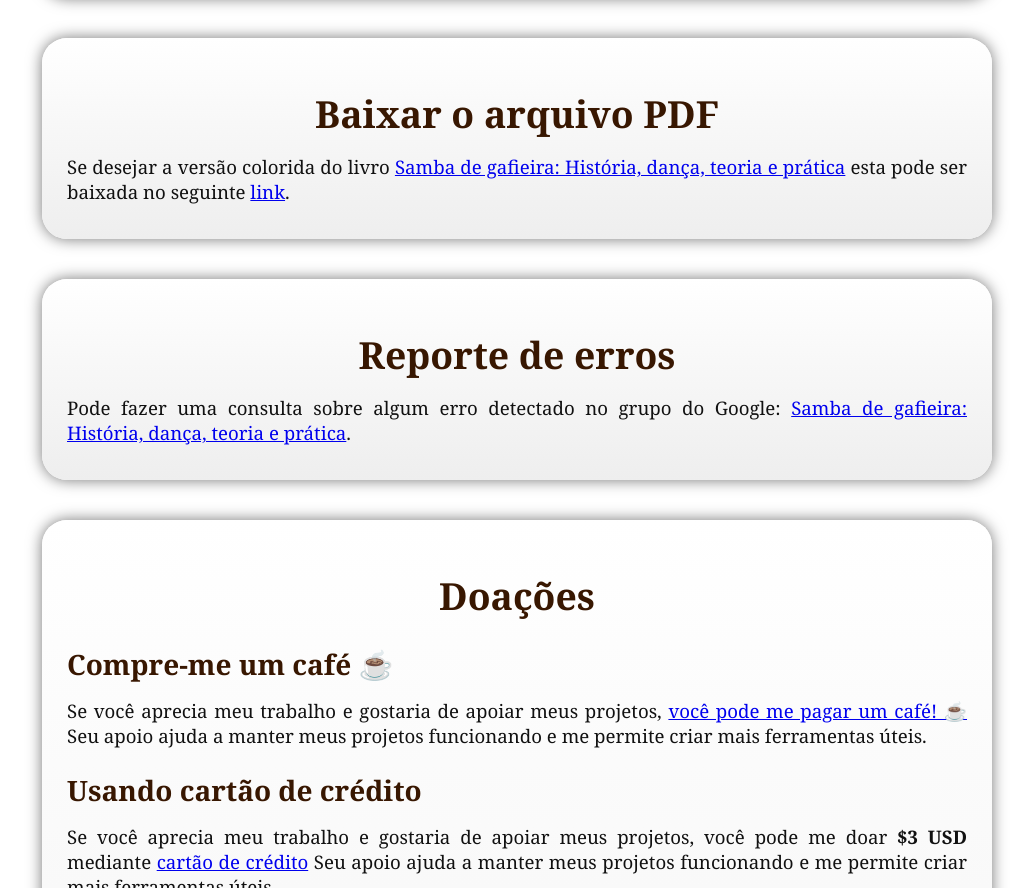
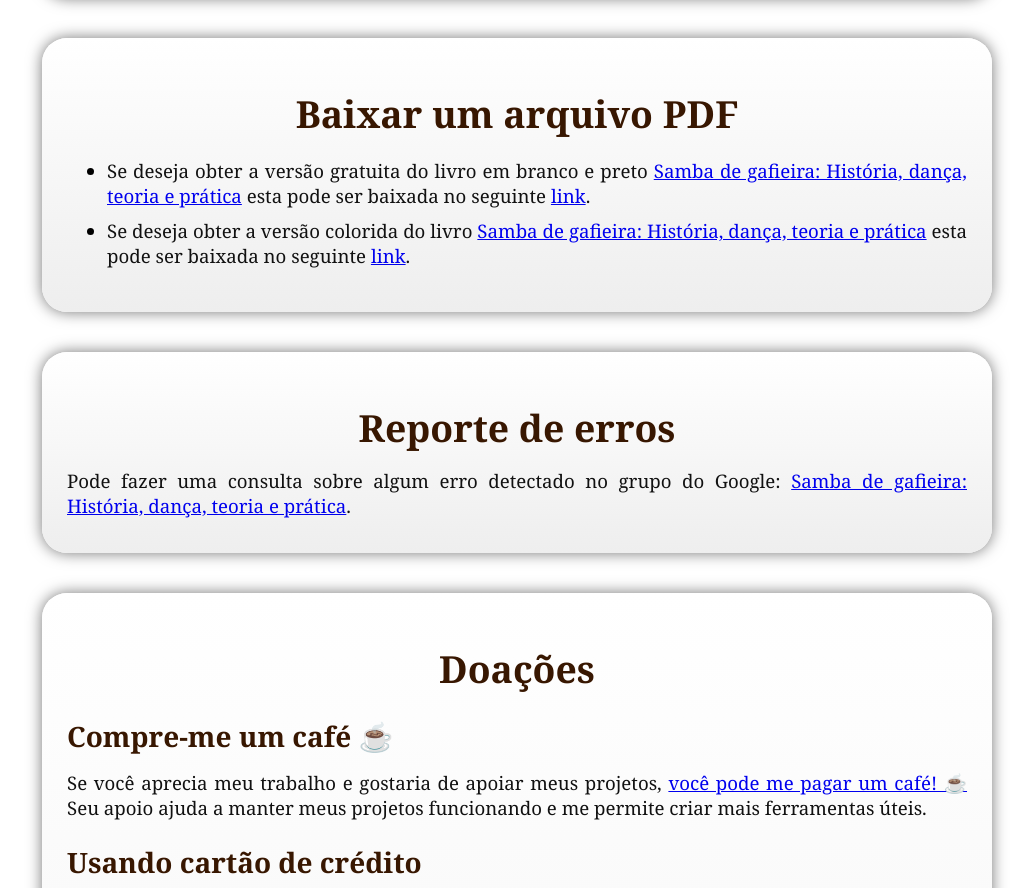
Before and after one commit to trucomanx/book, a plain HTML site: page gafieira/index.html in a window 1280 px wide. Shown: the part 1797-2685 px from the top of the page, without its empty margins (123-1156 px from the left). Drawn offline with Linux system fonts and the light colour scheme.

Commit message:
ordenando

```diff
--- a/gafieira/index.html
+++ b/gafieira/index.html
@@ -101,11 +101,21 @@ também espero que esta pesquisa seja útil para aqueles que procuram informaç
 </div>
 <!----------------------------------------------------------------------------->
 <div id="downpdf" class="box">
-<h1>Baixar o arquivo PDF</h1>
-<p> Se desejar a versão colorida do livro
-<a href="https://drive.google.com/file/d/1GAixgpf5S13YNda6jxUNWEihODtoEPPl/view?usp=sharing" target="_blank">Samba de gafieira: História, dança, teoria e prática</a>
+<h1>Baixar um arquivo PDF</h1>
+<ul>
+<li>
+<p> Se deseja obter a versão gratuita do livro em branco e preto
+<a href="https://drive.google.com/file/d/1abNM13gPkfWjBLAvFS-dr1JgV4M3xqRy/view?usp=sharing" target="_blank">Samba de gafieira: História, dança, teoria e prática</a>
 esta pode ser baixada no seguinte
-<a href="https://drive.google.com/file/d/1GAixgpf5S13YNda6jxUNWEihODtoEPPl/view?usp=sharing" target="_blank">link</a>. </p>
+<a href="https://drive.google.com/file/d/1abNM13gPkfWjBLAvFS-dr1JgV4M3xqRy/view?usp=sharing" target="_blank">link</a>. </p>
+</li>
+<li>
+<p> Se deseja obter a versão colorida do livro
+<a href="https://drive.google.com/file/d/1abNM13gPkfWjBLAvFS-dr1JgV4M3xqRy/view?usp=sharing" target="_blank">Samba de gafieira: História, dança, teoria e prática</a>
+esta pode ser baixada no seguinte
+<a href="https://drive.google.com/file/d/1abNM13gPkfWjBLAvFS-dr1JgV4M3xqRy/view?usp=sharing" target="_blank">link</a>. </p>
+</li>
+</ul>
 </div>
 <!----------------------------------------------------------------------------->
 <div id="bugs" class="box">
```
